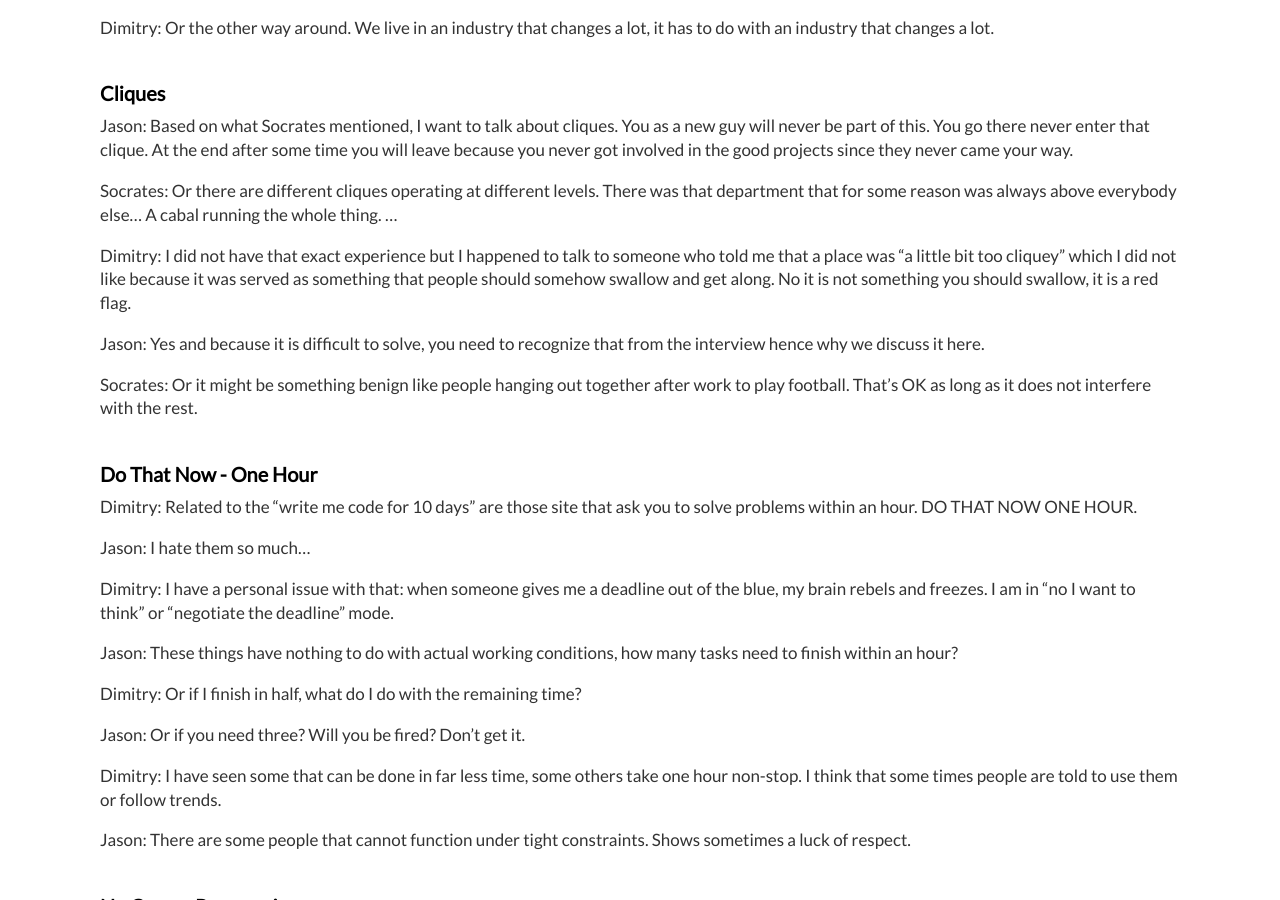
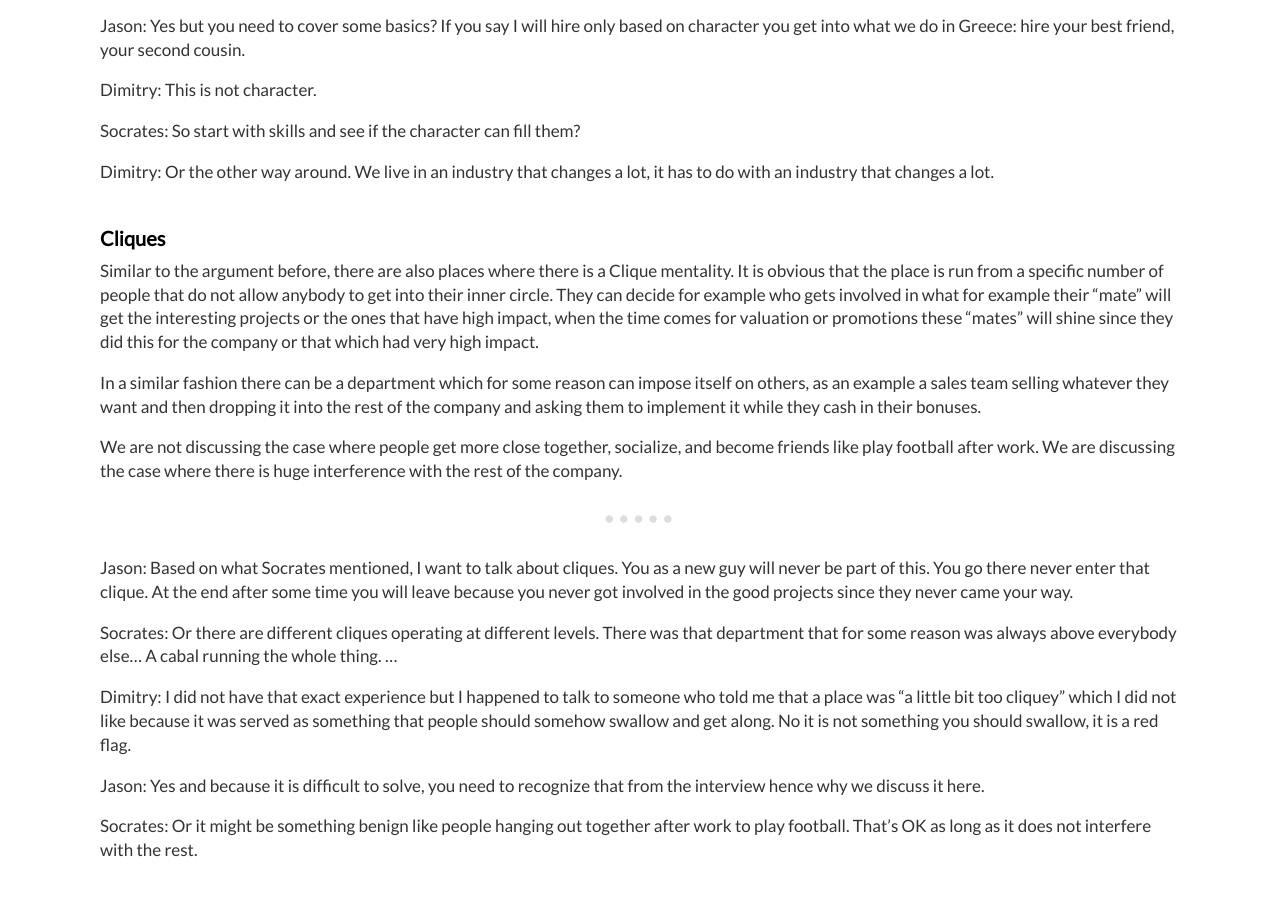
Before and after one commit to dimitrismistriotis/dimitrismistriotis.github.io, a Jekyll site: the page built from _posts/2018-05-24-red_flags_in_interviews.md, in a window 1280 px wide and 900 px high, scrolled down 9419 px. Built offline with Jekyll 4.4.1, drawn with Linux system fonts in a browser that asks for light colours; comment, search, counter and statistics services are not loaded; some of the changed text lies outside the part shown.

Commit message:
Skills don't matter and cliques.

```diff
--- a/_posts/2018-05-24-red_flags_in_interviews.md
+++ b/_posts/2018-05-24-red_flags_in_interviews.md
@@ -547,6 +547,14 @@
 
 ## Skills do not Matter
 
+This one is based on experiences of some members and has to do not with
+evaluating the skills of the candidate or their trajectory, but more on if
+their personality norms are fitting the ones of the team on which they are
+about to join. One of us got interviewed for a firm that was building products
+for dog owners with a big part of the interview being his relationship with
+man's best friend.
+
+---
 
 Jason: Another red flag which I have encountered and want your opinion is when
 you go to interviews and they say to you that they do not hire based on skills
@@ -611,6 +619,25 @@
 
 ## Cliques
 
+Similar to the argument before, there are also places where there is a Clique
+mentality. It is obvious that the place is run from a specific number of people
+that do not allow anybody to get into their inner circle. They can decide for
+example who gets involved in what for example their "mate" will get the
+interesting projects or the ones that have high impact, when the time comes
+for valuation or promotions these "mates" will shine since they did this for
+the company or that which had very high impact.
+
+
+In a similar fashion there can be a department which for some reason can impose
+itself on others, as an example a sales team selling whatever they want and
+then dropping it into the rest of the company and asking them to implement it
+while they cash in their bonuses.
+
+We are not discussing the case where people get more close together, socialize,
+and become friends like play football after work. We are discussing the case
+where there is huge interference with the rest of the company.
+
+---
 
 Jason: Based on what Socrates mentioned, I want to talk about cliques. You as
 a new guy will never be part of this. You go there never enter that clique. At
```
